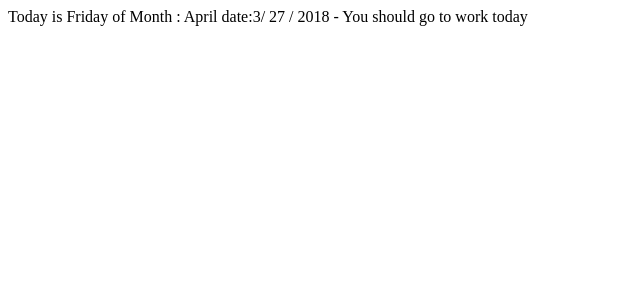
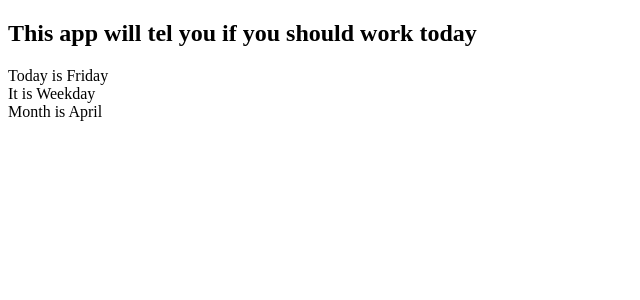
Before and after one commit to GroceriStar/react-only-13, a React (Create React App) app: page / in a window 1280 px wide. Shown: the top 300 px of the page, without its empty margins (0-640 px from the left). Built offline with nearby package versions, Linux system fonts and the light colour scheme.

Commit message:
Master React, Quick Code tutorial. Part 3 #4

```diff
--- a/src/App.js
+++ /dev/null
@@ -1,33 +0,0 @@
-import React, { Component } from 'react';
-
-
-class App extends Component {
-
-//returns name of the weekday based of the number
-  getDayName(number) {
-      let days = ['Sunday', 'Monday', 'Tuesday', 'Wednesday', 'Thursday', 'Friday', 'Saturday'];
-      return days[number];
-    }
-    //returns name of the month  based of the number
-  getMonthName(number) {
-        let months = ['January', 'February', 'March', 'April', 'May', 'June', 'July', 'August', 'September', 'October', 'November', 'December'];
-        return months[number];
-      }
-
-  render() {
-      let today = new Date().getDay();//to get weekday number
-      let date = new Date().getDate();//to get date
-      let month = new Date().getMonth();//to get month
-      let year = new Date().getFullYear();//to get year
-
-      // If today is weekday --> name of day, month and date : MM/DD/YYYY will be printed
-      if (today === 6 || today === 0)
-          return <div>Today is {this.getDayName(today)} of Month : {this.getMonthName(month)}  date:{(month)}/ {(date)} / {(year)} - You can watch TV all day today</div>;
-
-      // If today is weekend --> name of day, month and date : MM/DD/YYYY will be printed
-      return <div>Today is {this.getDayName(today)} of Month : {this.getMonthName(month)}  date:{(month)}/ {(date)} / {(year)}   - You should go to work today</div>;
-
-  }
-}
-
-export default App;
--- /dev/null
+++ b/src/components/App.js
@@ -0,0 +1,20 @@
+import React, { Component } from 'react';
+import DayChecker from './DayChecker';
+import WeekChecker from './WeekChecker';
+import MonthChecker from './MonthChecker';
+import Header  from './Header';
+
+class App extends Component {
+  render() {
+    return (
+      <div>
+        <Header  />
+        <DayChecker />
+        <WeekChecker />
+        <MonthChecker />
+      </div>
+    );
+  }
+}
+
+export default App;
--- /dev/null
+++ b/src/components/DayChecker.js
@@ -0,0 +1,17 @@
+import React, { Component } from 'react';
+import Days from './data/Days';
+
+class DayChecker extends Component {
+
+//returns name of the weekday based of the number
+  getDayName(number) {
+      return Days[number];
+    }
+
+  render() {
+      let today = new Date().getDay();//to get weekday number
+          return <div>Today is {this.getDayName(today)}</div>;
+  }
+}
+
+export default DayChecker ;
--- /dev/null
+++ b/src/components/Header.js
@@ -0,0 +1,7 @@
+import React, { Component } from 'react';
+class Header extends Component {
+  render() {
+    return <h2>This app will tel you if you should work today</h2>;
+  }
+}
+export default Header;
--- /dev/null
+++ b/src/components/MonthChecker.js
@@ -0,0 +1,18 @@
+import React, { Component } from 'react';
+import Months from './data/Months';
+
+class MonthChecker extends Component {
+
+
+    //returns name of the month  based of the number
+  getMonthName(number) {
+          return Months[number];
+      }
+
+  render() {
+      let month = new Date().getMonth();//to get month
+       return  <div>Month is {this.getMonthName(month)}</div>;
+  }
+}
+
+export default MonthChecker ;
--- /dev/null
+++ b/src/components/WeekChecker.js
@@ -0,0 +1,18 @@
+import React, { Component } from 'react';
+
+
+class WeekChecker extends Component {
+
+
+  render() {
+      let today = new Date().getDay();//to get weekday number
+
+          if (today === 6 || today === 0)
+            return <div>It is Weekend</div>;
+          // If it is weeken
+          return <div>It is Weekday</div>;
+
+  }
+}
+
+export default WeekChecker ;
--- /dev/null
+++ b/src/components/data/Days.js
@@ -0,0 +1,11 @@
+var days = [
+    'Sunday',
+    'Monday',
+    'Tuesday',
+    'Wednesday',
+    'Thursday',
+    'Friday',
+    'Saturday'
+];
+
+export default days;
--- /dev/null
+++ b/src/components/data/Months.js
@@ -0,0 +1,16 @@
+var months = [
+    'January',
+    'February',
+    'March',
+    'April',
+    'May',
+    'June',
+    'July',
+    'August',
+    'September',
+    'October',
+    'November',
+    'December'
+];
+
+export default months;
--- a/src/index.js
+++ b/src/index.js
@@ -1,7 +1,7 @@
 import React from 'react';
 import ReactDOM from 'react-dom';
 
-import App from './App';
+import App from './components/App';
 import registerServiceWorker from './registerServiceWorker';
 
 ReactDOM.render(<App />, document.getElementById('root'));
```
